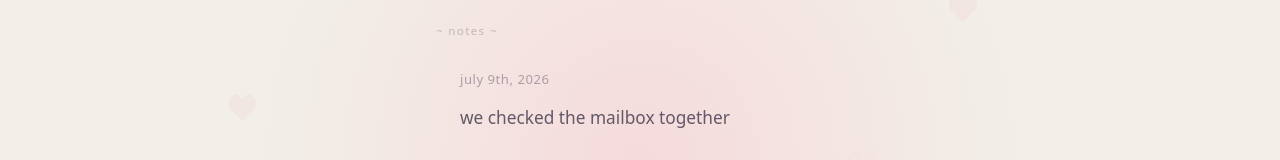
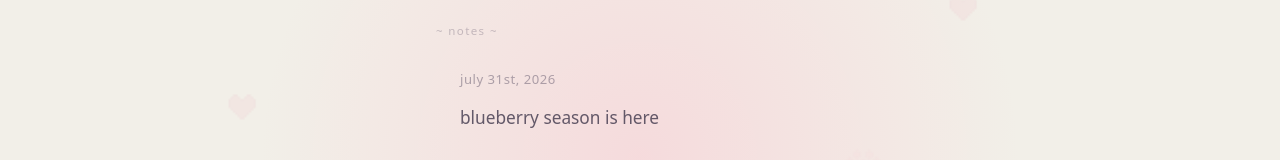
Before and after one commit to osmy25/stuff-my-dog-loves, a Next.js app: page /notes in a window 1280 px wide. Shown: the part 177-337 px from the top of the page. Built offline with nearby package versions, Linux system fonts and the light colour scheme.

Commit message:
new note

```diff
--- a/app/notes/page.jsx
+++ b/app/notes/page.jsx
@@ -69,6 +69,11 @@ const notes = [
     text: "we checked the mailbox together\n\nnothing for viggo today",
   },
 
+  {
+    date: "july 31st, 2026",
+    text: "blueberry season is here\n\ni helped find them!!",
+  },
+
 
 ];
 
```
